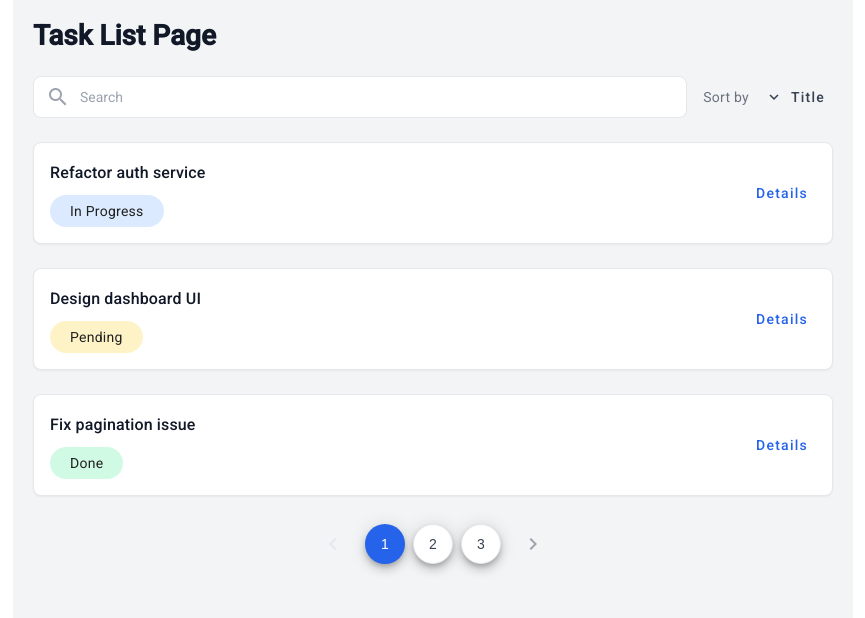
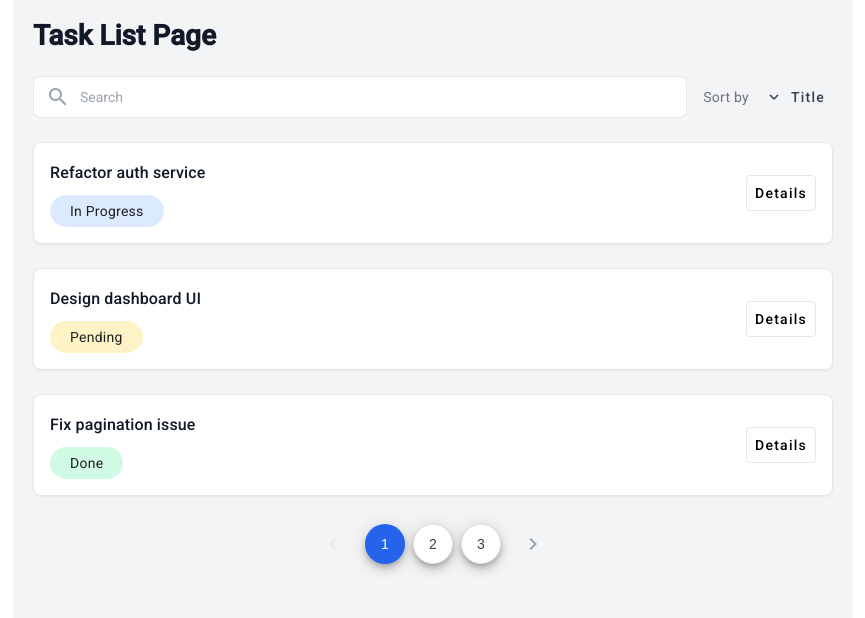
Before and after one commit to brykurt/task-list, an Angular app: page / in a window 1280 px wide. Shown: the top 618 px of the page, without its empty margins (207-1072 px from the left). Built offline with nearby package versions, Linux system fonts and the light colour scheme.

Commit message:
Changed button border color and remove text color

```diff
--- a/src/app/app.component.scss
+++ b/src/app/app.component.scss
@@ -111,9 +111,11 @@
   }
 
   .details-button {
-    color: #2563eb;
     font-weight: 500;
     margin-left: 16px;
+    border: 1px solid #e5e7eb;
+    border-radius: 4px;
+    padding: 4px 8px;
   }
 }
 
```
